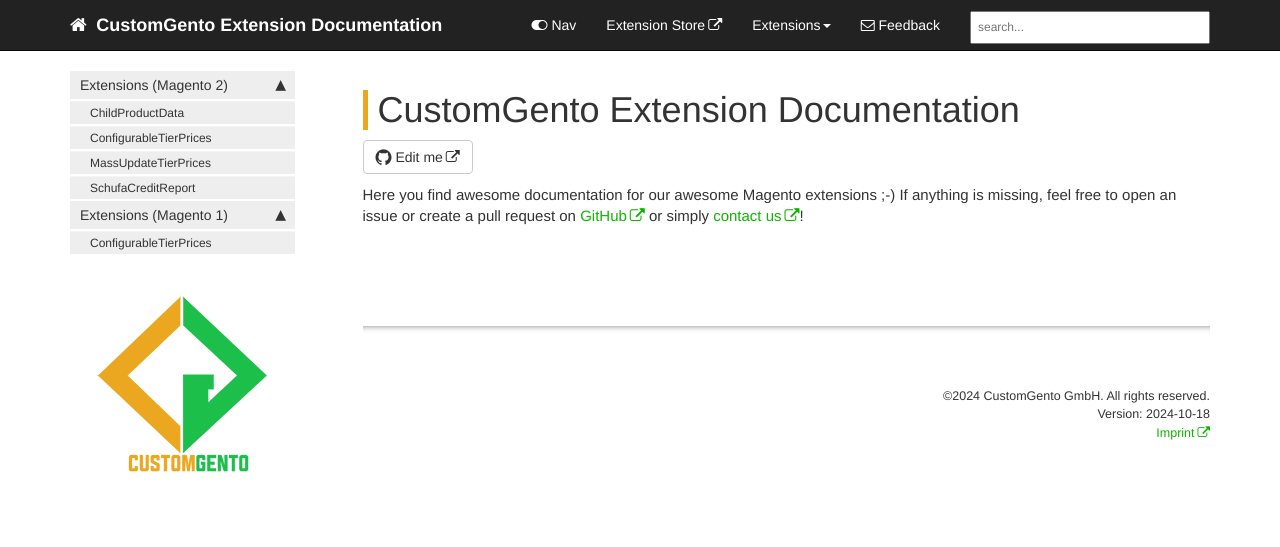
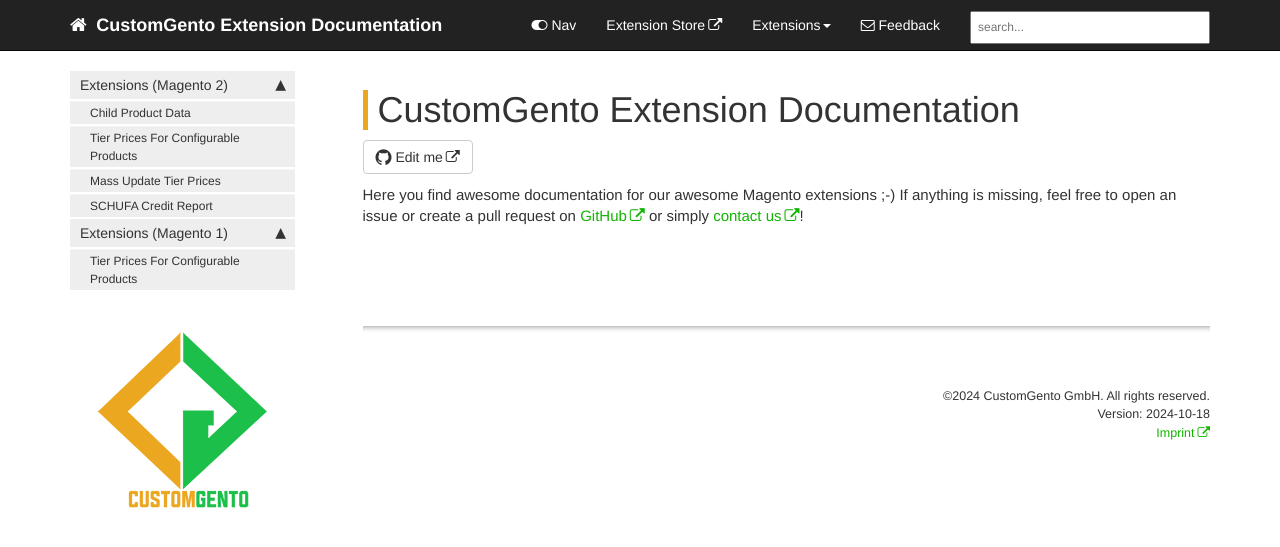
Before and after one commit to customgento/docs, a Jekyll site: the page built from index.md, in a window 1280 px wide. Shown: the top 547 px of the page. Built offline with Jekyll 4.4.1, drawn with Linux system fonts in a browser that asks for light colours; comment, search, counter and statistics services are not loaded.

Commit message:
Update sidebar

```diff
--- a/_data/sidebars/home_sidebar.yml
+++ b/_data/sidebars/home_sidebar.yml
@@ -8,28 +8,21 @@ entries:
   - title: Extensions (Magento 2)
     output: web
     folderitems:
-      - title: ChildProductData
+      - title: Child Product Data
         url: /child-product-data-m2.html
         output: web
-      - title: ConfigurableTierPrices
+      - title: Tier Prices For Configurable Products
         url: /tier-prices-for-configurable-products-m2.html
         output: web
-      - title: MassUpdateTierPrices
+      - title: Mass Update Tier Prices
         url: /mass-update-tier-prices-m2.html
         output: web
-      - title: SchufaCreditReport
+      - title: SCHUFA Credit Report
         url: /schufa-credit-report-m2.html
         output: web
   - title: Extensions (Magento 1)
     output: web
     folderitems:
-      - title: ConfigurableTierPrices
+      - title: Tier Prices For Configurable Products
         url: /tier-prices-for-configurable-products-m1.html
         output: web
-
-#      - title: ProductBadges (Magento 1)
-#        url: /product-badges-m1.html
-#        output: web
-#      - title: BankIntegration
-#        url: /bank-integration-m1.html
-#        output: web
```
